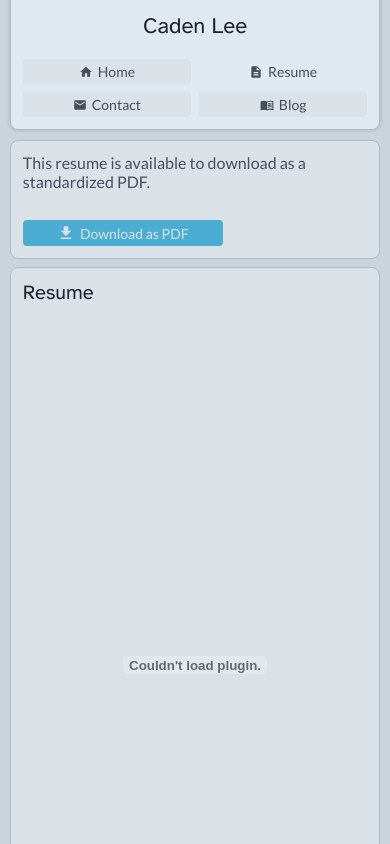
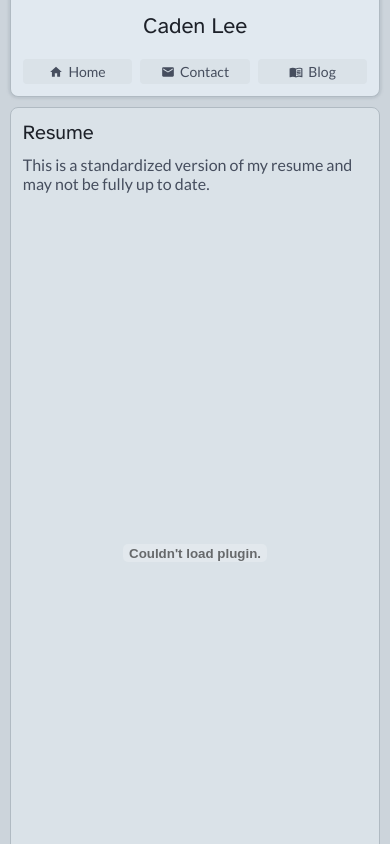
Before and after one commit to CadenLee2/personal-website, a React (Vite) app in the folder frontend/: page /resume in a window 390 px wide. Built offline with nearby package versions, Linux system fonts and the light colour scheme.

Commit message:
feat: remove top-level resume link

```diff
--- a/frontend/src/components/PageFrame.css
+++ b/frontend/src/components/PageFrame.css
@@ -43,14 +43,6 @@
     flex-grow: 1;
   }
 
-  @media (max-width: 500px) {
-    flex-direction: column;
-
-    > div {
-      width: 100%;
-    }
-  }
-
   a, button {
     min-width: 0px;
     flex-grow: 1;
--- a/frontend/src/components/PageFrame.tsx
+++ b/frontend/src/components/PageFrame.tsx
@@ -4,7 +4,7 @@ import type { ReactNode } from 'react';
 import { LinkButton } from '../components/Button';
 import { NavLink } from 'react-router-dom';
 
-import { MdHome, MdDescription, MdEmail, MdMenuBook } from 'react-icons/md';
+import { MdHome, MdEmail, MdMenuBook } from 'react-icons/md';
 
 type PageName = 'home' | 'resume' | 'contact' | 'blog';
 
@@ -17,11 +17,6 @@ function TopBar(props: { pageName?: PageName }) {
           <LinkButton href="/" disabled={props.pageName === "home"}>
             <MdHome /> Home
           </LinkButton>
-          <LinkButton href="/resume" disabled={props.pageName === "resume"}>
-            <MdDescription /> Resume
-          </LinkButton>
-        </div>
-        <div>
           <LinkButton href="/contact" disabled={props.pageName === "contact"}>
             <MdEmail /> Contact
           </LinkButton>
--- a/frontend/src/pages/Contact.tsx
+++ b/frontend/src/pages/Contact.tsx
@@ -5,6 +5,7 @@ import PageFrame from '../components/PageFrame';
 import GithubOriginal from 'devicons-react/icons/GithubOriginal';
 import LinkedinOriginal from 'devicons-react/icons/LinkedinOriginal';
 import { MdEmail } from 'react-icons/md';
+import { NavLink } from 'react-router-dom';
 
 import { EMAIL, LINKEDIN_URL, GITHUB_PERSONAL_URL, GITHUB_PROFESSIONAL_URL } from '../constants';
 
@@ -45,6 +46,9 @@ function Contact() {
             </div>
           </div>
         </div>
+        <p>
+          Curious about my experience? Check out my <NavLink to="/resume">resume</NavLink>.
+        </p>
       </div>
     </PageFrame>
   );
--- a/frontend/src/pages/Resume.tsx
+++ b/frontend/src/pages/Resume.tsx
@@ -10,20 +10,19 @@ import { RESUME_PATH } from '../constants';
 function Resume() {
   return (
     <PageFrame pageName='resume'>
-      <div className="section">
-        This resume is available to download as a standardized PDF.
-        <br />
-        <br />
+      <div className="section resume">
+        <h2>Resume</h2>
+        This is a standardized version of my resume and may not be fully up to date.
+        <object data={RESUME_PATH} type="application/pdf" width="100%" height="700px">
+          <embed src={RESUME_PATH} width="100%" height="700px" type="application/pdf" />
+        </object>
+        <p>
+          This resume is available to download as a PDF.
+        </p>
         <RawLinkButton variant="blue" href={RESUME_PATH}>
           <MdDownload size={18} />
           Download as PDF
         </RawLinkButton>
-      </div>
-      <div className="section resume">
-        <h2>Resume</h2>
-        <object data={RESUME_PATH} type="application/pdf" width="100%" height="700px">
-          <embed src={RESUME_PATH} width="100%" height="700px" type="application/pdf" />
-          </object>
       </div>
       <div className="section get-in-touch">
         <h2>Get in touch!</h2>
```
